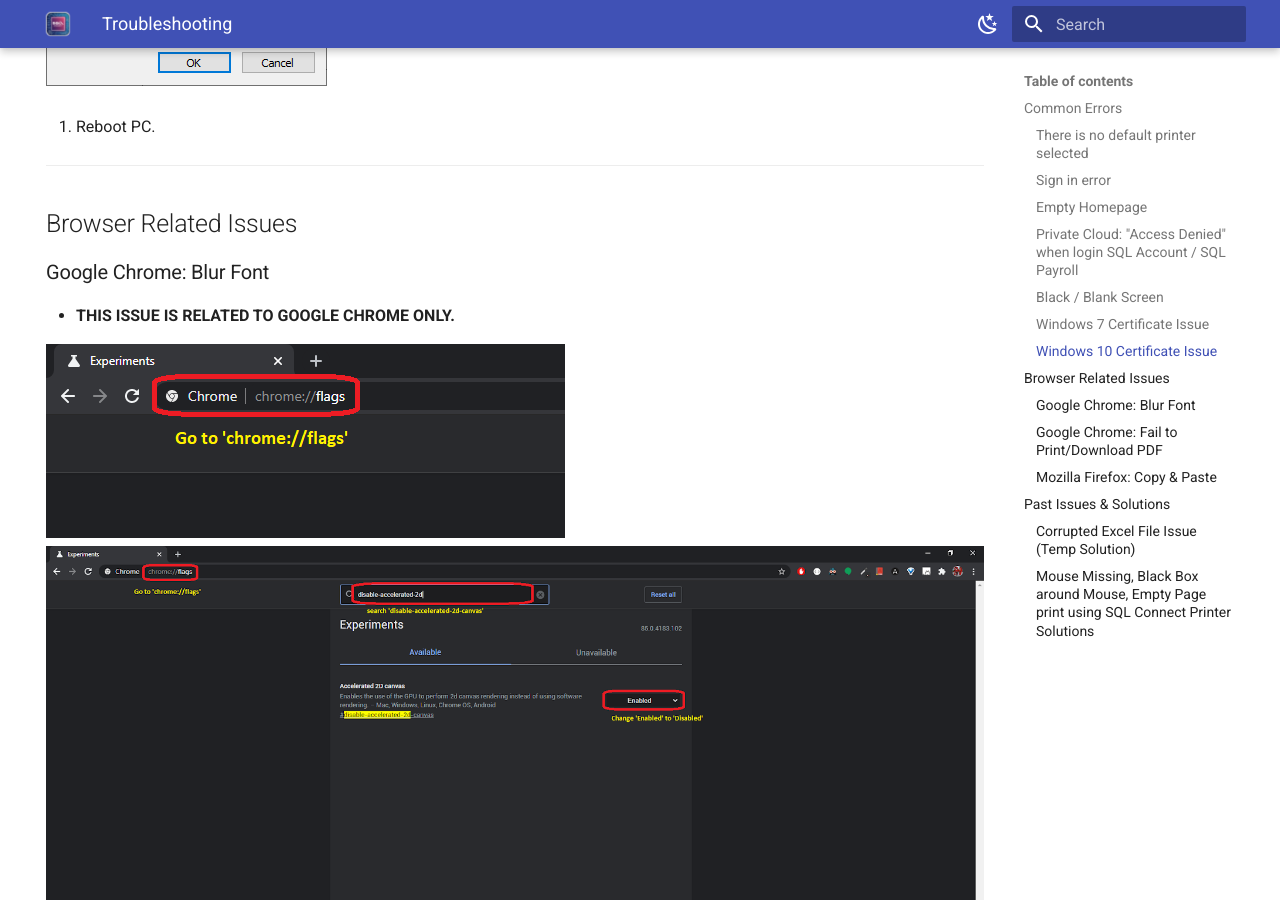
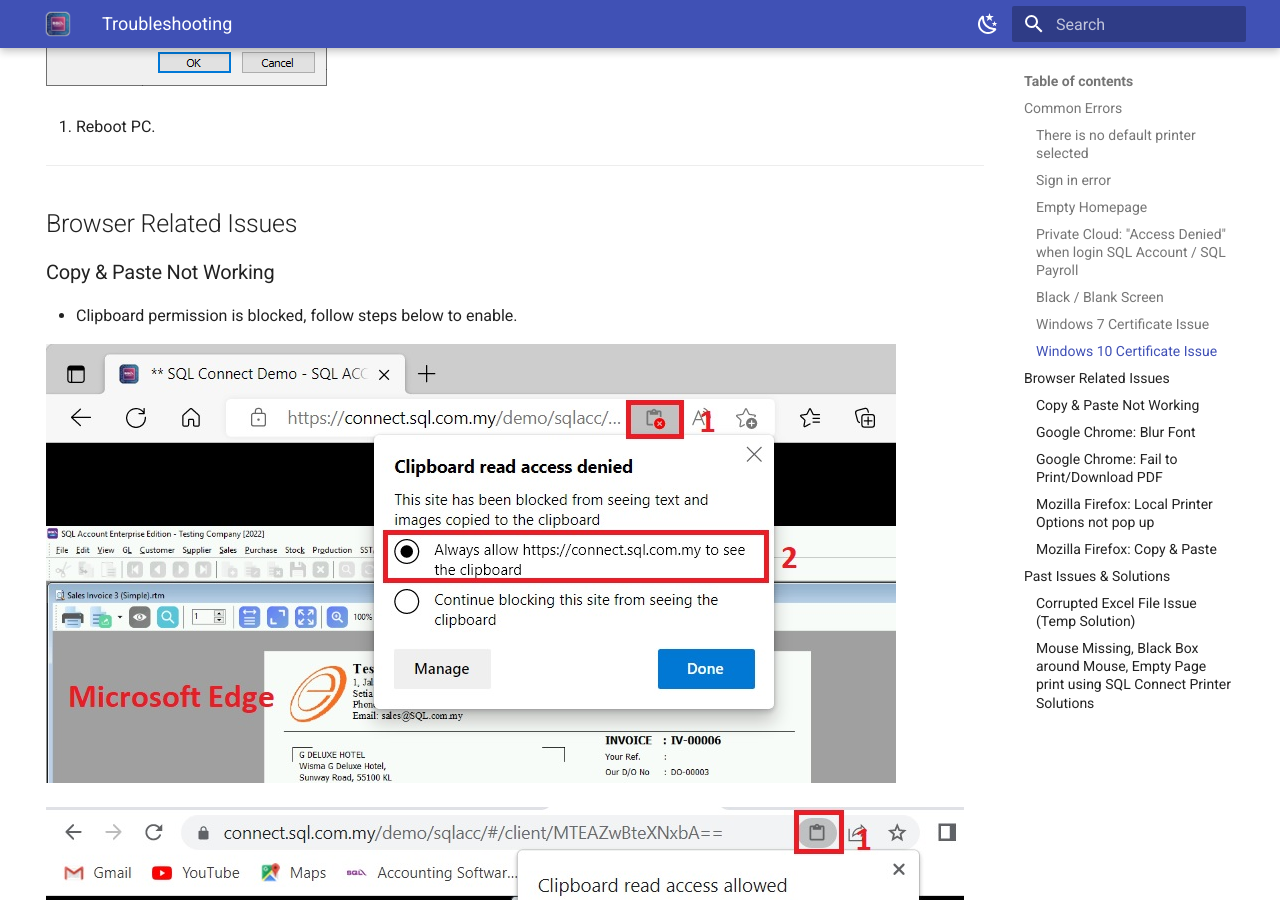
Before and after one commit to songlim327/sql-connect-doc, an MkDocs documentation site: the page built from docs/troubleshooting.md, in a window 1280 px wide and 900 px high, scrolled down 8176 px. Built offline with MkDocs 1.6.1 and Material for MkDocs 9.7.7, drawn with Linux system fonts in a browser that asks for light colours; some of the changed text lies outside the part shown.

Commit message:
[General] Add new documentation
- Copy & paste permission issue solution
- Firefox pdf popup not showing solution

```diff
--- a/docs/troubleshooting.md
+++ b/docs/troubleshooting.md
@@ -80,6 +80,13 @@
 
 ---
 ## Browser Related Issues
+### Copy & Paste Not Working
+- Clipboard permission is blocked, follow steps below to enable.
+
+![Copy Paste 1](img/troubleshooting/copy-paste-1.png)
+
+![Copy Paste 2](img/troubleshooting/copy-paste-2.png)
+
 ### Google Chrome: Blur Font
 - **THIS ISSUE IS RELATED TO GOOGLE CHROME ONLY.**
 
@@ -103,11 +110,16 @@
 ![Chrome Pdf 5](img/troubleshooting/chrome-pdf-5.png)
 
 ---
+### Mozilla Firefox: Local Printer Options not pop up
+- **THIS ISSUE IS RELATED TO FIREFOX ONLY**
+![Firefox Print 1](img/troubleshooting/firefox-print.png)
+
+---
 ### Mozilla Firefox: Copy & Paste
 - **THIS ISSUE IS RELATED TO FIREFOX ONLY**
 
-![Copy Paste Issue 1](img/troubleshooting/copy-paste-issue-1.png)
-![Copy Paste Issue 2](img/troubleshooting/copy-paste-issue-2.png)
+![Firefox Copy Paste Issue 1](img/troubleshooting/firefox-copy-paste-issue-1.png)
+![Firefox Copy Paste Issue 2](img/troubleshooting/firefox-copy-paste-issue-2.png)
 
 ---
 ## Past Issues & Solutions
```
Also changed, not shown: docs/img/troubleshooting/copy-paste-1.png (added), docs/img/troubleshooting/copy-paste-2.png (added), docs/img/troubleshooting/firefox-copy-paste-issue-1.png (renamed from docs/img/troubleshooting/copy-paste-issue-1.png), docs/img/troubleshooting/firefox-copy-paste-issue-2.png (renamed from docs/img/troubleshooting/copy-paste-issue-2.png), docs/img/troubleshooting/firefox-print.png (added).
